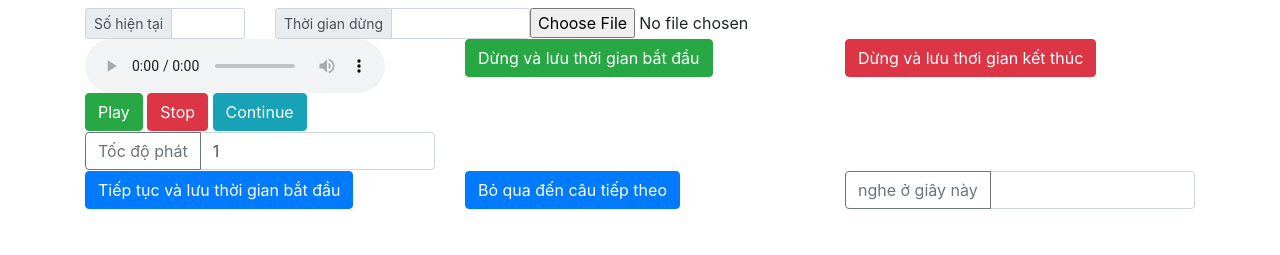
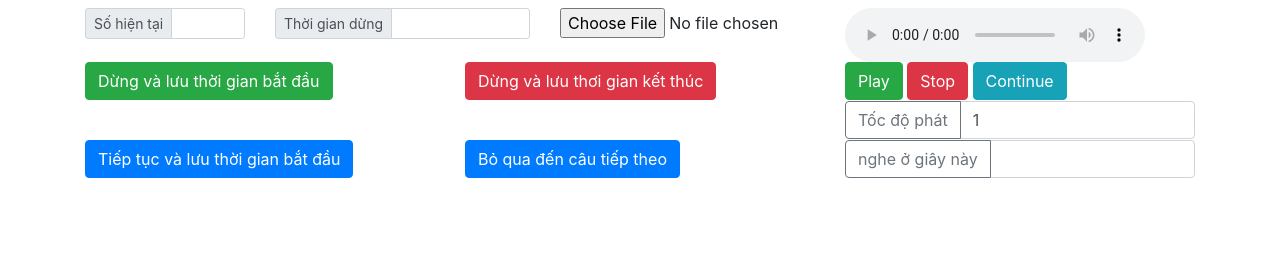
Before and after one commit to phandungmta/CutAudio.github.io, a plain HTML site: page play.html in a window 1280 px wide. Shown: the top 255 px of the page. Drawn offline with nearby package versions, Linux system fonts and the light colour scheme; no server answers; a script that the page names is missing.

Commit message:
Update play.html

```diff
--- a/play.html
+++ b/play.html
@@ -44,7 +44,7 @@
 
 
 
-            <div class="col-2">
+            <div class="col-ms-6 col-md-2 ">
                 <div class="input-group input-group-sm">
                     <div class="input-group-prepend">
                         <span class="input-group-text" id="inputGroup-sizing-sm1">Số hiện tại</span>
@@ -57,7 +57,7 @@
             </div>
 
 
-            <div class="col-3">
+            <div class="col-ms-6 col-md-3 ">
                 <div class="input-group input-group-sm">
                     <div class="input-group-prepend">
                         <span class="input-group-text" id="inputGroup-sizing-sm2">Thời gian dừng</span>
@@ -67,27 +67,27 @@
 
                 </div>
             </div>
-            <div class="row justify-content-md-center">
+            <div class="col-ms-12 col-md-3 ">
                 <input type="file" accept="audio/*" placeholder="Chọn tệp âm thanh" id="audioSource" />
 
             </div>
 
-            <div class="col-4">
+            <div class="col-ms-12 col-md-4 ">
                 <audio controls id="music" autoplay="autoplay" preload="auto">
                     Your browser does not support the audio format.
                 </audio>
             </div>
-            <div class="col-4">
+            <div class="col-ms-12 col-md-4 ">
                 <button id="starttime" onclick="startTime()" class="btn btn-success">Dừng và lưu thời gian bắt
                     đầu</button>
 
             </div>
-            <div class="col-4">
+            <div class="col-ms-12 col-md-4 ">
                 <button id="endtime" onclick="saveTime()" class="btn btn-danger">Dừng và lưu thơi gian kết thúc</button>
 
             </div>
 
-            <div class="col-4">
+            <div class="col-ms-12 col-md-4 ">
                 <div id="audio_player" style="">
 
 
@@ -118,18 +118,18 @@
 
 
             </div>
-            <div class="col-4">
+            <div class="col-ms-12 col-md-4">
                 <button id="nexttime" onclick="saveNextTime()" class="btn btn-primary">Tiếp tục và lưu thời gian bắt
                     đầu</button>
 
             </div>
-            <div class="col-4">
+            <div class="col-ms-12 col-md-4">
                 <button id="pass" onclick="passToNext()" class="btn btn-primary">Bỏ qua đến câu tiếp theo</button>
 
             </div>
 
 
-            <div class="col-4">
+            <div class="col-ms-12 col-md-4">
 
                 <div class="input-group">
                     <div class="input-group-prepend">
@@ -190,7 +190,7 @@
 
     <div class="container">
         <div class="row">
-            <div class="col-6">
+            <div class="col-ms-12 col-md-6">
 
                 <input type="file" class="custom-file-upload" id="files" name="files" size="60" />
 
```
